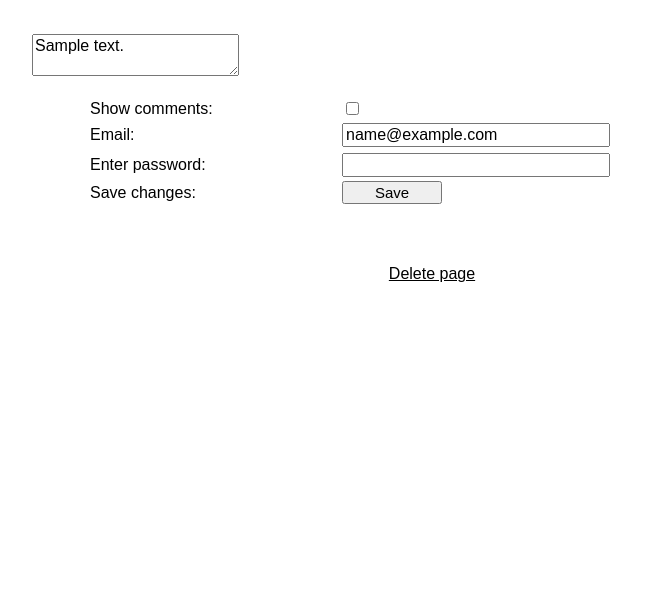
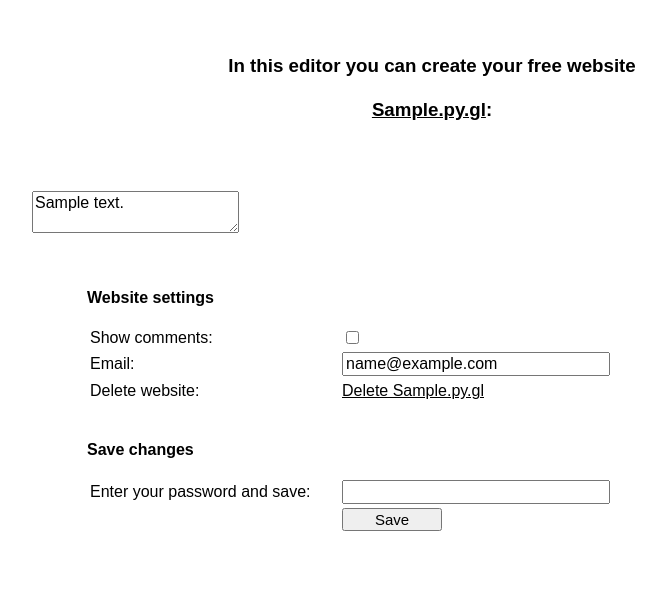
Before and after one commit to hroser/pygl, a Python web app: template templates/edit-page-en.html in a window 1280 px wide. Shown: the top 609 px of the page, without its empty margins (208-874 px from the left). Run offline with Jinja, Linux system fonts and the light colour scheme; the template is opened without the code that fills it: most values are stand-ins (such as "Sample title", 1, 10 or a date in 2020); some libraries are stand-ins or nearby versions.

Commit message:
change edit page

```diff
--- a/templates/edit-page-en.html
+++ b/templates/edit-page-en.html
@@ -12,6 +12,11 @@ margin: 0 auto;
 
 .error {
 color: red;
+font: 14px sans-serif;
+}
+
+.changessaved {
+color: green;
 font: 14px sans-serif;
 }
 
@@ -339,19 +344,42 @@ function useSimpleForm(){
 function jumptoanchor(anchor){
 	if (anchor !== '' && anchor !== undefined)
 	{
-		location.href="#" + anchor;
+		//location.href="#" + anchor;
 	}
 	}
 
 	</script>
 </head>
 
-<body onload=jumptoanchor("{% if (err_wrong_password == True) or (err_password_locked == True) or (err_uri_not_available == True) or (err_passwort_format == True) or (err_captcha == True)%}pub{% endif %}")>
+<body onload=jumptoanchor("{% if (status_saved == True) or (err_wrong_password == True) or (err_password_locked == True) or (err_uri_not_available == True) or (err_passwort_format == True) or (err_captcha == True)%}pub{% endif %}")>
 	<form id="edit-form" method="POST" enctype="multipart/form-data">
 
 
-		<br>
+		<br><br>
+    <center>
+    <h3>
+		In this editor you can create your free website <br><br><a href="http://{{page_uri}}.py.gl" style="color: black;font-weight: bold;">{{page_uri}}.py.gl</a>:
+    </h3>
+		<br><br>
+      {% if status_saved == True %}
+        <div class = "changessaved">
+				Successfully saved changes
+        </div>
+				{% endif %}
 
+				<div class = "error">
+				{% if err_captcha == True %}
+				sorry, recaptcha failed
+				{% endif %}
+				{% if err_wrong_password == True %}
+				>Sorry, you entered a wrong password.
+				{% endif %}
+				{% if err_password_locked == True %}
+				Sorry, a wrong password was entered three times, please wait 10 minutes.
+				{% endif %}
+				</div>
+
+    </center>
 		<div>
 			<label>
 				<p>
@@ -361,9 +389,13 @@ function jumptoanchor(anchor){
 		</div>
 		<a name="pub"></a>
 
+    <br><br>
+
 
 		<div class="centertable">
-			<table>
+
+      <b>Website settings</b><br><br>
+      <table>
 			<col width="250">
 			<col width="250">
 			<tr>
@@ -386,9 +418,27 @@ function jumptoanchor(anchor){
 				</label>
 				</td>
 			<tr>
+        <tr>
+				<td>
+				Delete website:
+				</td>
+				<td>
+				<label>
+					<a href="/r/delete" style="color: black;font-weight: normal;">Delete {{page_uri}}.py.gl</a>
+				</label>
+				</td>
+			<tr>
+      </table>
+
+
+      <br><br>
+      <b>Save changes</b><br><br>
+      <table>
+      <col width="250">
+			<col width="250">
 			<tr>
 				<td>
-				Enter password:
+				Enter your password and save:
 				</td>
 				<td>
 				<label>
@@ -402,7 +452,7 @@ function jumptoanchor(anchor){
 			</tr>
 			<tr>
 				<td>
-				Save changes:
+
 				</td>
 				<td>
         <!--
@@ -422,24 +472,14 @@ function jumptoanchor(anchor){
 				</td>
 				<td>
 				<br>
-				<div class = "error">
-				{% if err_captcha == True %}
-				sorry, recaptcha failed
-				{% endif %}
-				{% if err_wrong_password == True %}
-					Sorry, you entered a wrong password.
-				{% endif %}
-				{% if err_password_locked == True %}
-					Sorry, a wrong password was entered three times, please wait 10 minutes.
-				{% endif %}
-				</div>
+
 				</td>
 			</tr>
 			</table>
 		</div>
 		<div class="center">
 			<br><br>
-			<a href="/r/delete" style="color: black;font-weight: normal;">Delete page</a>
+
 		</div>
 
 		<br>
```
Also changed, not shown: main.py (+13 -5 lines).
